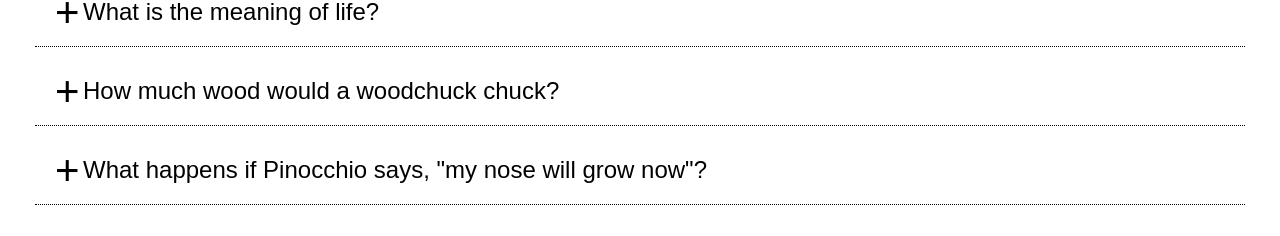
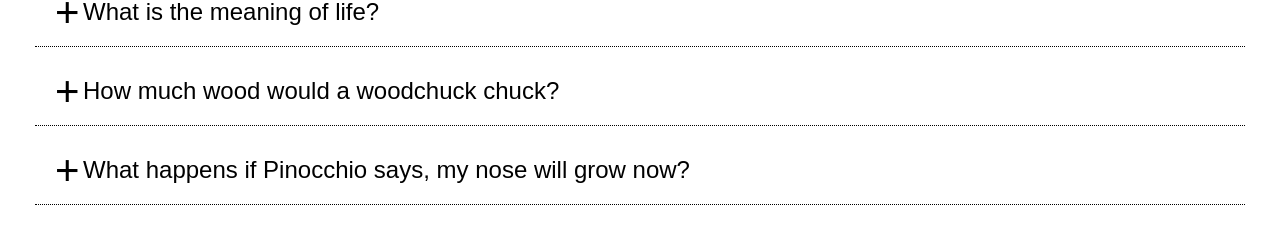
Before and after one commit to mahfuz-ta09/nrc-london, a Next.js app: page / in a window 1280 px wide. Shown: the part 4332-4568 px from the top of the page. Built offline with nearby package versions, Linux system fonts and the light colour scheme; a web font is replaced by a local one.

Commit message:
process added 2.1

```diff
--- a/src/component/additional/FAQ/FAQ.tsx
+++ b/src/component/additional/FAQ/FAQ.tsx
@@ -24,7 +24,7 @@ const FAQ = () => {
                     <div className="faq-question">
                         <input id="q3" type="checkbox" className="panel"/>
                         <div className="plus">+</div>
-                        <label htmlFor="q3" className="panel-title">What happens if Pinocchio says, "my nose will grow now"?</label>
+                        <label htmlFor="q3" className="panel-title">What happens if Pinocchio says, my nose will grow now?</label>
                         <div className="panel-content">Lorem ipsum dolor, sit amet consectetur adipisicing elit. Molestiae ducimus, facere non qui aspernatur, reprehenderit aliquid magni eligendi, illum consequuntur maiores aliquam. Facere ipsam ut atque quasi. Sapiente, sequi dicta!</div>
                     </div>
                 </div>
```
